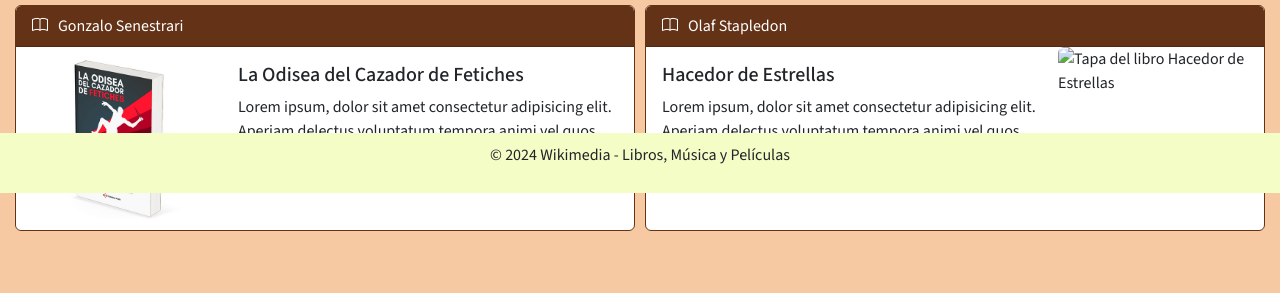
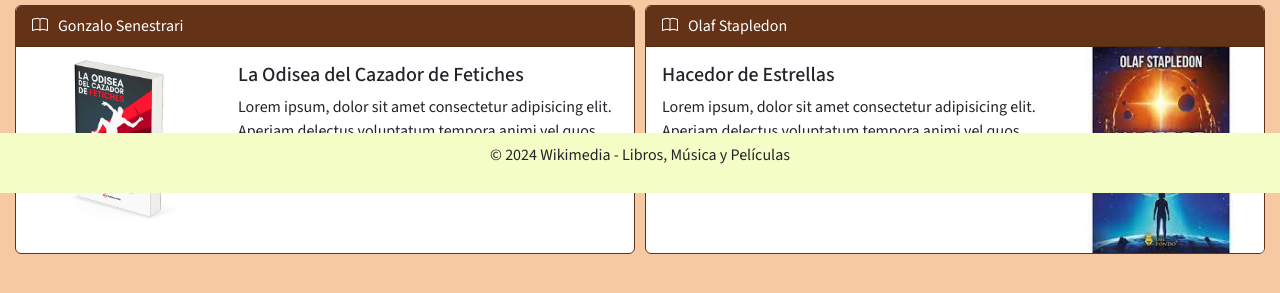
Before and after one commit to gabomarchanta/PF-GilGabriel, a plain HTML site: page index.html in a window 1280 px wide. Shown: the part 607-900 px from the top of the page. Drawn offline with nearby package versions, Linux system fonts and the light colour scheme.

Commit message:
Index corregido v2

```diff
--- a/index.html
+++ b/index.html
@@ -72,7 +72,7 @@
               </div>
             </div>
             <div class="col-md-4">
-              <img src="git assets/hacedor-de-estrellas.jpg" class="img-fluid rounded-start" alt="Tapa del libro Hacedor de Estrellas">
+              <img src="assets/hacedor-de-estrellas.jpg" class="img-fluid rounded-start" alt="Tapa del libro Hacedor de Estrellas">
             </div>
           </div>
         </div>
```
